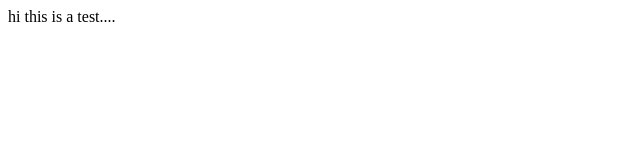
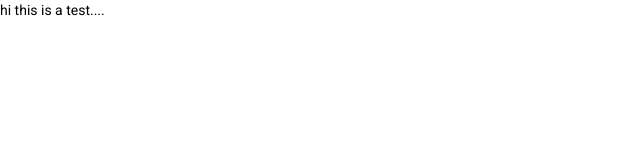
Before and after one commit to SathyaGovindan/C11Dev, an Angular app: page / in a window 1280 px wide. Shown: the top 160 px of the page, without its empty margins (0-640 px from the left). Built offline with nearby package versions, Linux system fonts and the light colour scheme.

Commit message:
added angular material components library

```diff
--- a/angular.json
+++ b/angular.json
@@ -34,6 +34,7 @@
               "src/assets"
             ],
             "styles": [
+              "./node_modules/@angular/material/prebuilt-themes/indigo-pink.css",
               "src/styles.scss"
             ],
             "scripts": []
@@ -97,6 +98,7 @@
               "src/assets"
             ],
             "styles": [
+              "./node_modules/@angular/material/prebuilt-themes/indigo-pink.css",
               "src/styles.scss"
             ],
             "scripts": []
--- a/package.json
+++ b/package.json
@@ -12,10 +12,12 @@
   "private": true,
   "dependencies": {
     "@angular/animations": "~11.2.14",
+    "@angular/cdk": "^11.2.13",
     "@angular/common": "~11.2.14",
     "@angular/compiler": "~11.2.14",
     "@angular/core": "~11.2.14",
     "@angular/forms": "~11.2.14",
+    "@angular/material": "^11.2.13",
     "@angular/platform-browser": "~11.2.14",
     "@angular/platform-browser-dynamic": "~11.2.14",
     "@angular/router": "~11.2.14",
--- a/src/app/app.module.ts
+++ b/src/app/app.module.ts
@@ -3,6 +3,7 @@
 
 import { AppRoutingModule } from './app-routing.module';
 import { AppComponent } from './app.component';
+import { BrowserAnimationsModule } from '@angular/platform-browser/animations';
 
 @NgModule({
   declarations: [
@@ -10,7 +11,8 @@
   ],
   imports: [
     BrowserModule,
-    AppRoutingModule
+    AppRoutingModule,
+    BrowserAnimationsModule
   ],
   providers: [],
   bootstrap: [AppComponent]
--- a/src/index.html
+++ b/src/index.html
@@ -6,8 +6,11 @@
   <base href="/">
   <meta name="viewport" content="width=device-width, initial-scale=1">
   <link rel="icon" type="image/x-icon" href="favicon.ico">
+  <link rel="preconnect" href="https://fonts.gstatic.com">
+  <link href="https://fonts.googleapis.com/css2?family=Roboto:wght@300;400;500&display=swap" rel="stylesheet">
+  <link href="https://fonts.googleapis.com/icon?family=Material+Icons" rel="stylesheet">
 </head>
-<body>
+<body class="mat-typography">
   <app-root></app-root>
 </body>
 </html>
--- a/src/styles.scss
+++ b/src/styles.scss
@@ -1 +1,4 @@
 /* You can add global styles to this file, and also import other style files */
+
+html, body { height: 100%; }
+body { margin: 0; font-family: Roboto, "Helvetica Neue", sans-serif; }
```
Also changed, not shown: 1 other file (tests, documents, lock files or other folders).
